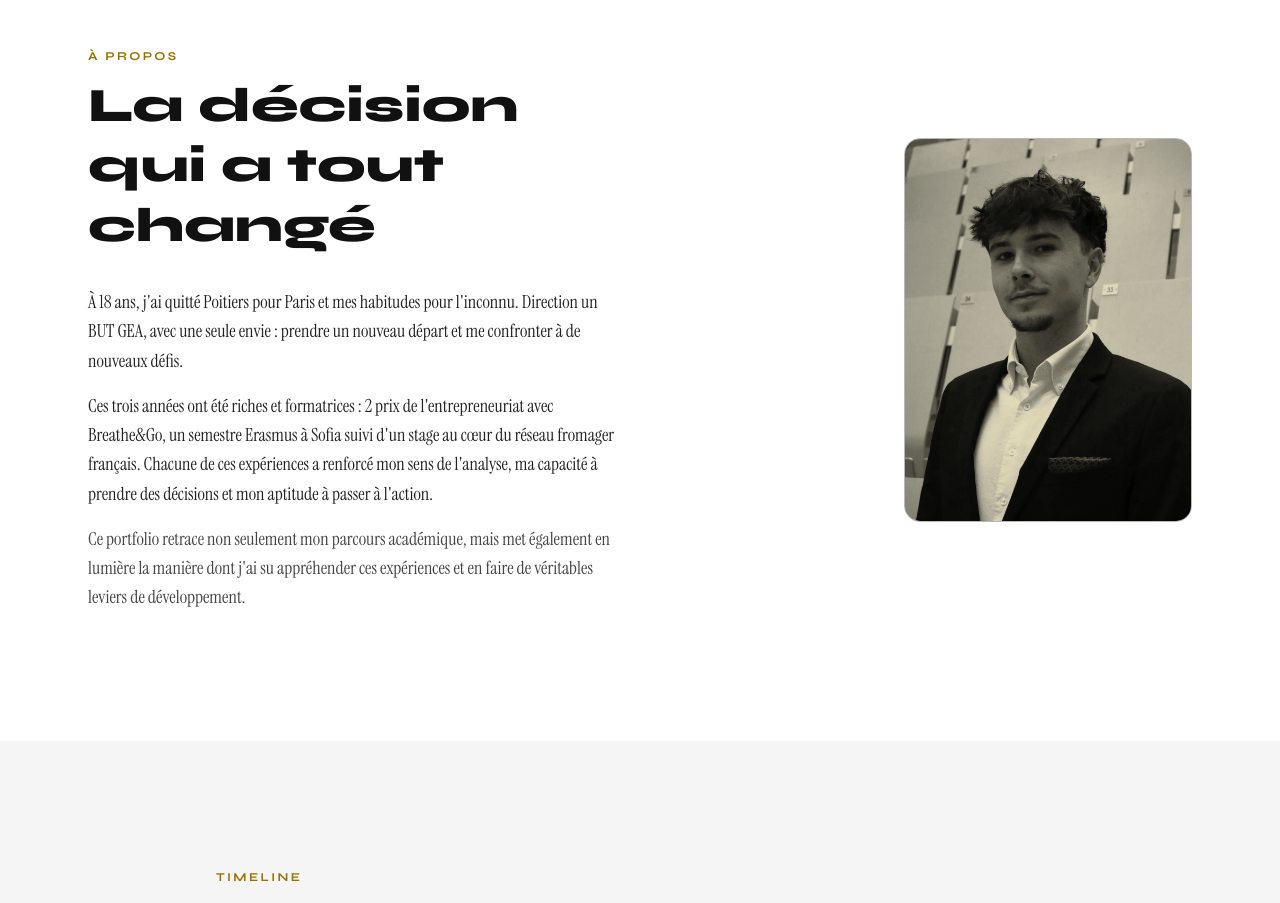
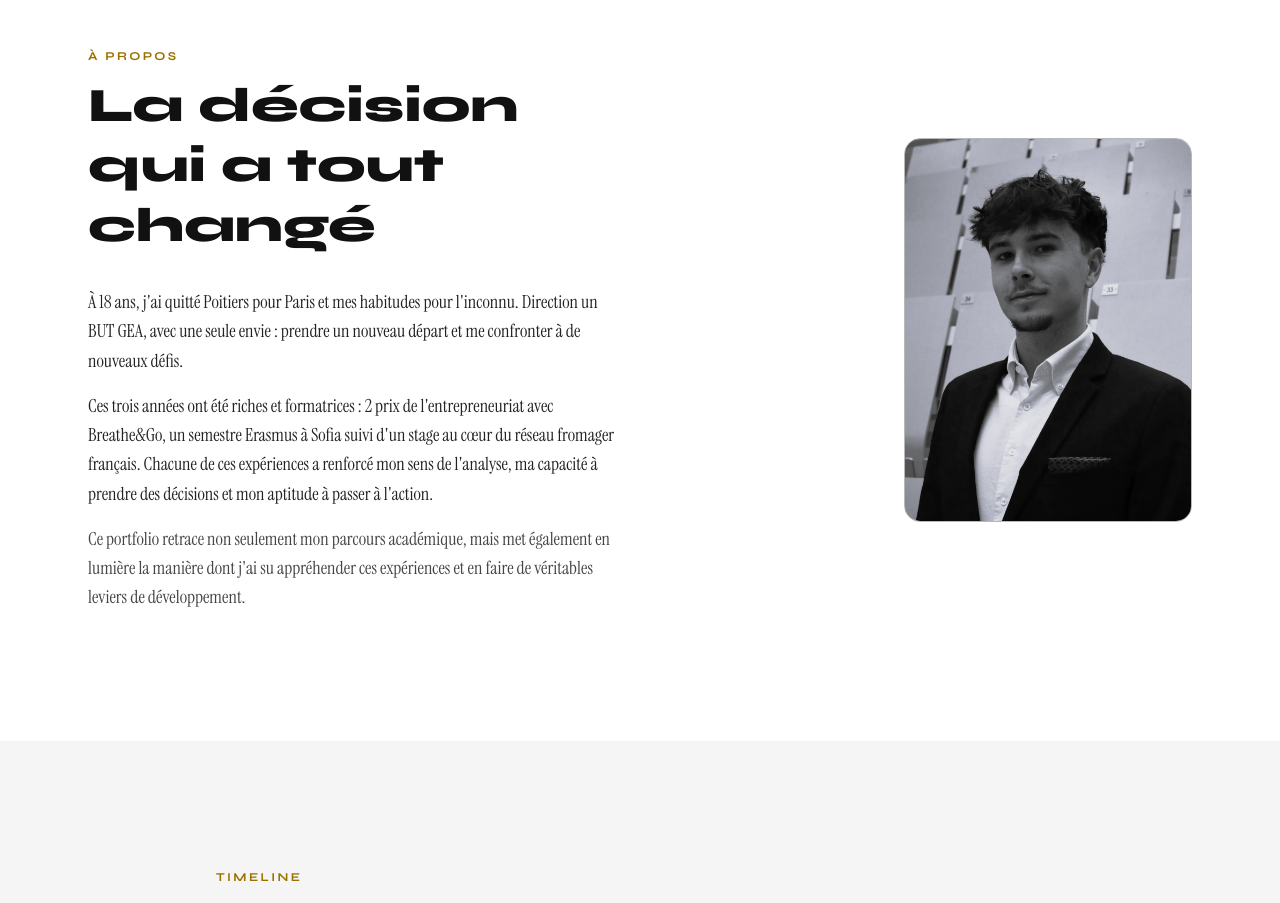
Before and after one commit to TADEJFFF/Portfolio-Julestadej, a Next.js app: page / in a window 1280 px wide. Shown: the part 880-1783 px from the top of the page. Built offline with nearby package versions, Linux system fonts and the light colour scheme.

Commit message:
APropos : suppression overlay jaune photo

```diff
--- a/src/components/sections/APropos.tsx
+++ b/src/components/sections/APropos.tsx
@@ -45,8 +45,6 @@ export default function APropos() {
                 className="object-cover object-top"
                 sizes="288px"
               />
-              {/* Overlay jaune semi-transparent */}
-              <div className="absolute inset-0 bg-[#FFD300]/20 pointer-events-none mix-blend-multiply" />
             </div>
           </AnimatedSection>
 
```
